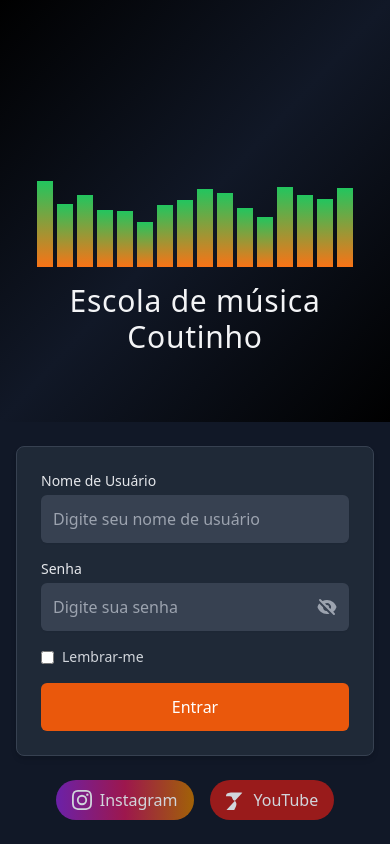
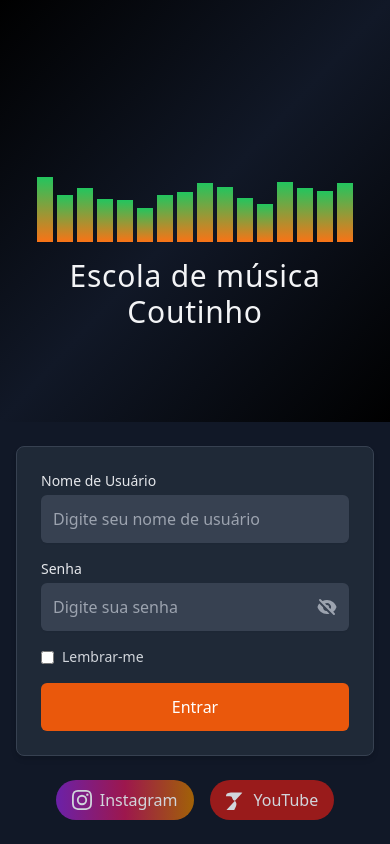
Before and after one commit to RodMiora/Esxola_Musica_Felipe_Vercel, a Next.js app in the folder escola-felipe/my-app/: page /login in a window 390 px wide. Built offline with nearby package versions, Linux system fonts and the light colour scheme.

Commit message:
melhora_mobile

```diff
--- a/escola-felipe/my-app/src/app/login/page.tsx
+++ b/escola-felipe/my-app/src/app/login/page.tsx
@@ -2,11 +2,12 @@
 import { useState } from "react";
 import { useRouter } from "next/navigation";
 import dynamic from 'next/dynamic';
+
 const Equalizer = dynamic(
   () => import('@/components/Equalizer'),
   {
     ssr: false,
-    loading: () => <div className="w-full h-[200px] md:h-[400px] bg-gray-800 animate-pulse rounded-lg" />
+    loading: () => <div className="w-full h-[150px] sm:h-[200px] md:h-[400px] bg-gray-800 animate-pulse rounded-lg" />
   }
 );
 
@@ -22,6 +23,7 @@ export default function LoginPage() {
     e.preventDefault();
     setLoading(true);
     setError("");
+
     try {
       // Verificar credenciais de administrador
       if ((email === "admin" && password === "123456") ||
@@ -32,6 +34,7 @@ export default function LoginPage() {
         router.push('/videos');
         return;
       }
+
       // Verificar se é um aluno cadastrado
       const alunosSalvos = localStorage.getItem('alunos');
       if (alunosSalvos) {
@@ -39,6 +42,7 @@ export default function LoginPage() {
         const aluno = alunos.find(
           (a: any) => a.login === email && a.senha === password
         );
+
         if (aluno) {
           localStorage.setItem('isLoggedIn', 'true');
           localStorage.setItem('username', email);
@@ -48,6 +52,7 @@ export default function LoginPage() {
           return;
         }
       }
+
       // Se chegou aqui, as credenciais são inválidas
       setError("Nome de usuário ou senha incorretos");
     } catch (error) {
@@ -73,6 +78,7 @@ export default function LoginPage() {
                 {error}
               </div>
             )}
+
             <div>
               <label
                 htmlFor="email"
@@ -90,6 +96,7 @@ export default function LoginPage() {
                 required
               />
             </div>
+
             <div>
               <label
                 htmlFor="password"
@@ -126,6 +133,7 @@ export default function LoginPage() {
                 </button>
               </div>
             </div>
+
             <div className="flex items-center justify-between">
               <label className="flex items-center space-x-2">
                 <input
@@ -135,6 +143,7 @@ export default function LoginPage() {
                 <span className="text-sm text-gray-300">Lembrar-me</span>
               </label>
             </div>
+
             <button
               type="submit"
               className="w-full bg-orange-600 text-white py-3 px-4 rounded-md hover:bg-orange-700 transition-colors duration-200"
@@ -189,7 +198,8 @@ export default function LoginPage() {
       {/* Coluna Direita - em mobile fica na primeira posição */}
       <div className="flex-1 flex flex-col items-center justify-center bg-gradient-to-br from-black via-gray-900 to-black p-4 order-1 md:order-2">
         <div className="flex flex-col items-center w-full">
-          <div className="w-full max-w-[800px] h-[200px] md:h-[400px]">
+          {/* ALTERAÇÃO APLICADA AQUI */}
+          <div className="w-full max-w-[800px] h-[150px] sm:h-[200px] md:h-[400px]">
             <Equalizer className="w-full" />
           </div>
           <h1 className="text-3xl md:text-5xl font-sans text-gray-100 mt-4 tracking-wide text-center w-full">
```
